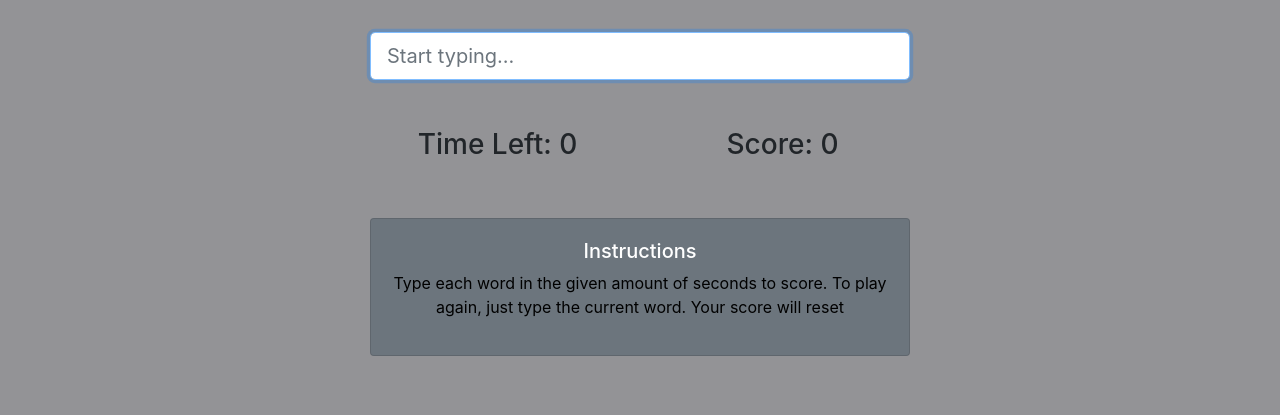
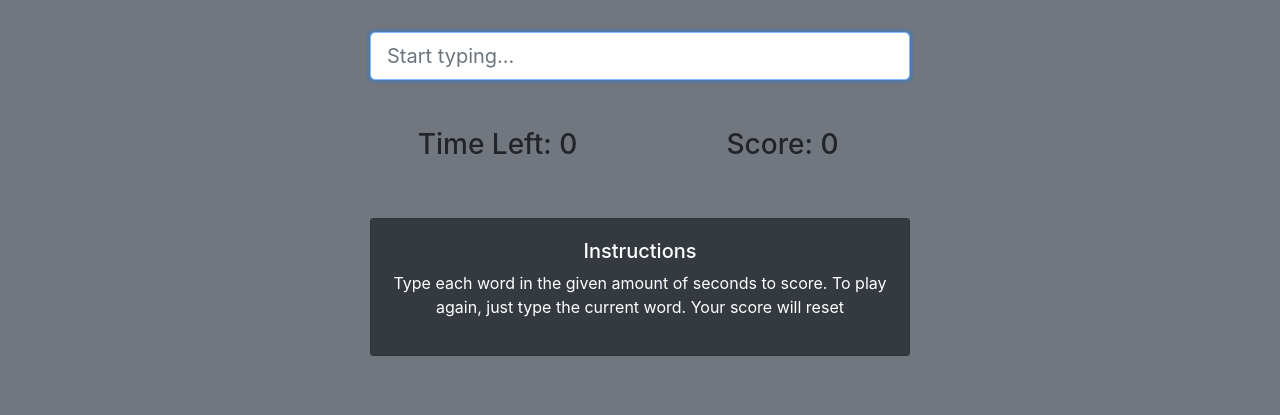
Before and after one commit to ssandall/Basic_Games, a website: page WEB_SERVER/FRONTEND/typester.html in a window 1280 px wide. Shown: the part 385-800 px from the top of the page. Drawn offline with nearby package versions, Linux system fonts and the light colour scheme.

Commit message:
CODE: Adjusted some colour values and frontend layout

```diff
--- a/WEB_SERVER/FRONTEND/style.css
+++ b/WEB_SERVER/FRONTEND/style.css
@@ -1,14 +1,11 @@
 body {
-    background-color: rgb(147, 147, 150);
+    background-color: rgb(114, 119, 127);
 }
 h1 {
     color: black;
     font-family: verdana;
     font-size: 300%;
 }
-p {
-    color: black;
-}
 .btn-space {
     margin-right: 5px;
 }
--- a/WEB_SERVER/FRONTEND/typester.html
+++ b/WEB_SERVER/FRONTEND/typester.html
@@ -14,8 +14,8 @@
     <nav class="navbar navbar-expand-sm bg-dark navbar-dark justify-content-center">
         <a class="navbar-brand" href="/">BASIC GAMES</a>
             <div class="btn-toolbar">
-                    <button type="button" id="btnSubmit" class="btn btn-space btn-primary btn-sm">Some Button</button>
-                    <button type="button" id="btnCancel" class="btn btn-space btn-secondary btn-sm">Another Button</button>
+                <button type="button" id="btnSubmit" class="btn btn-space btn-primary btn-sm">Some Button</button>
+                <button type="button" id="btnCancel" class="btn btn-space btn-secondary btn-sm">Another Button</button>
             </div>
     </nav>
     <!-- BODY -->
@@ -32,7 +32,7 @@
                         <input type="text" class="form-control form-control-lg" placeholder="Start typing..." id="word-input" autofocus>
                         <h4 class="mt-3" id="message"></h4>
 
-              <!-- Time & Score Columns -->
+                    <!-- Time & Score Columns -->
                         <div class="row mt-5">
                             <div class="col-md-6">
                                 <h3>Time Left: <span id="time">0</span></h3>
@@ -42,10 +42,10 @@
                             </div>
                         </div>
 
-              <!-- Instructions -->
+                    <!-- Instructions -->
                         <div class="row mt-5">
                             <div class="col-md-12">
-                                <div class="card card-body bg-secondary text-white">
+                                <div class="card card-body bg-dark text-white">
                                     <h5>Instructions</h5>
                                         <p>Type each word in the given amount of seconds to score. To play again, just type the current word. Your score
                                         will reset</p>
```
